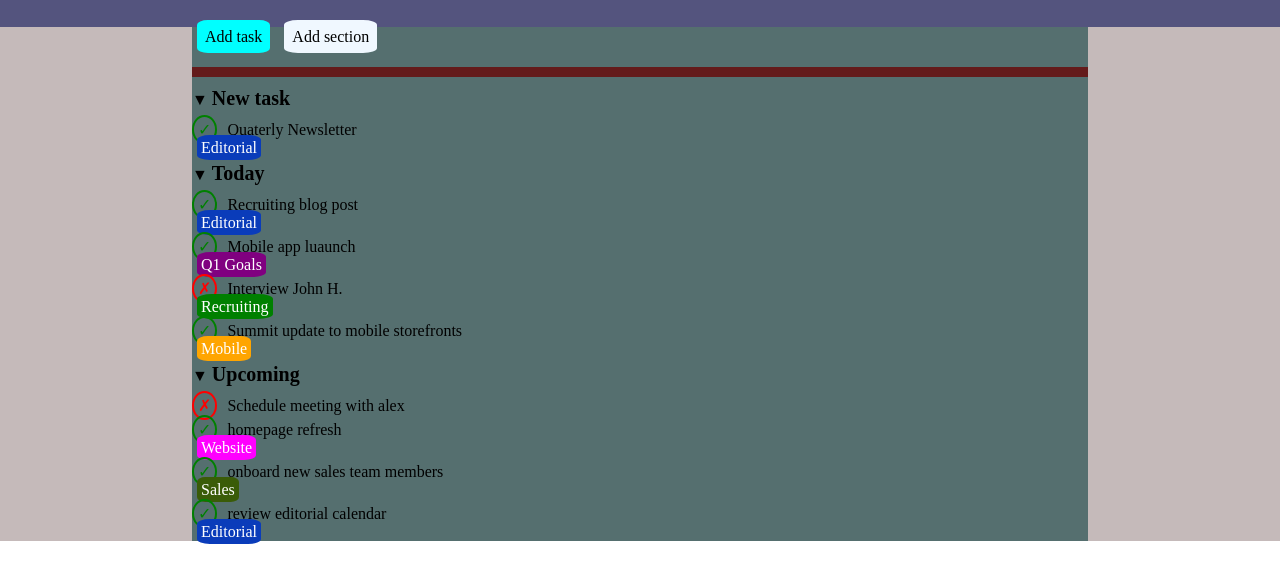
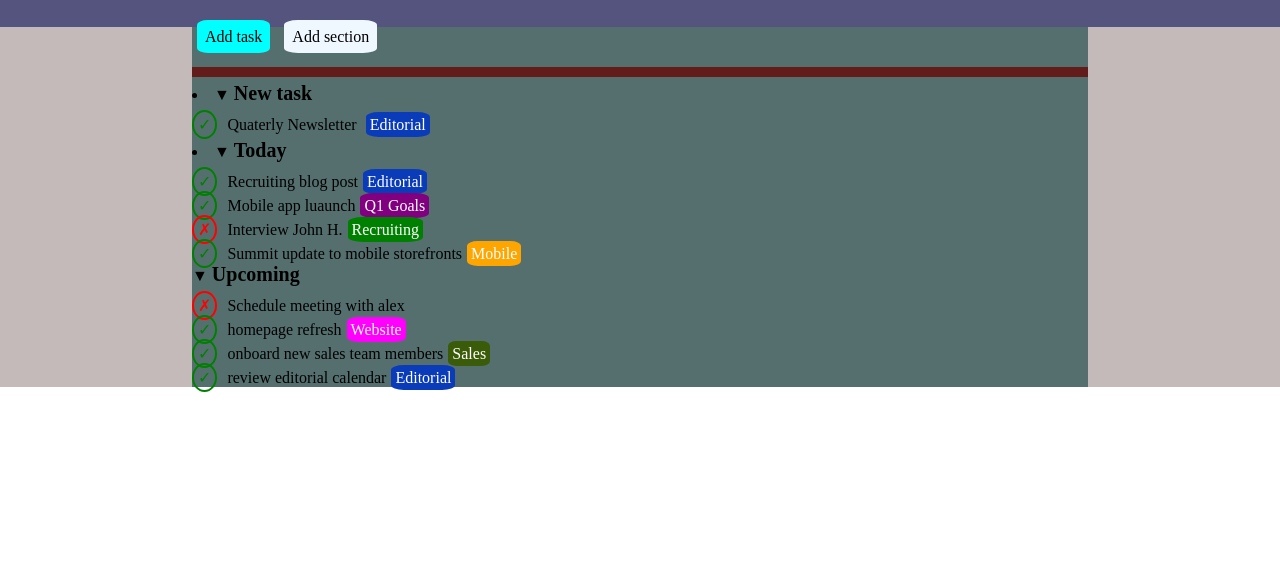
Before and after one commit to andrealangianese/html-css-toboolist, a plain HTML site: page index.html in a window 1280 px wide. Shown: the part 53-636 px from the top of the page. Drawn offline with Linux system fonts and the light colour scheme.

Commit message:
da modificare struttura di ul

```diff
--- a/index.html
+++ b/index.html
@@ -24,32 +24,35 @@
                     <span class="nav-botton blue-botton">Add task</span>
                     <span class="nav-botton"> Add section</span>
                 </div>
-                <ul>
+                <div>
                     <li>&#9660;
                         <span class="titoli-enfatizzati">New task</span>
                     </li>
                     <ul>
-                        <li><span class="cerchio-generale verde" > &check;</span>Quaterly Newsletter</li><span class="generale-bottoni">Editorial</span>
+                        <li><span class="cerchio-generale verde" > &check;</span>Quaterly Newsletter <span class="generale-bottoni">Editorial</span></li>
                     </ul>
                     <li>&#9660;
                         <span class="titoli-enfatizzati">Today</span>
                     </li>
                     <ul>
-                        <li><span class="cerchio-generale verde" > &check;</span>Recruiting blog post</li><span class="generale-bottoni">Editorial</span>
-                        <li><span class="cerchio-generale verde" > &check;</span>Mobile app luaunch</li><span class="generale-bottoni viola">Q1 Goals</span>
-                        <li><span class="cerchio-generale rosso" > &cross;</span>Interview John H.</li><span class="generale-bottoni verde-botton">Recruiting</span>
-                        <li><span class="cerchio-generale verde" > &check;</span>Summit update to mobile storefronts</li><span class="generale-bottoni arancio">Mobile</span>
+                        <li><span class="cerchio-generale verde" > &check;</span>Recruiting blog post<span class="generale-bottoni">Editorial</span></li>
+
+                        <li><span class="cerchio-generale verde" > &check;</span>Mobile app luaunch<span class="generale-bottoni viola">Q1 Goals</span></li>
+
+                        <li><span class="cerchio-generale rosso" > &cross;</span>Interview John H.<span class="generale-bottoni verde-botton">Recruiting</span></li>
+
+                        <li><span class="cerchio-generale verde" > &check;</span>Summit update to mobile storefronts<span class="generale-bottoni arancio">Mobile</span></li>
+
                     </ul>
-                    <li>&#9660;
+                    &#9660;
                         <span class="titoli-enfatizzati">Upcoming</span>
-                    </li>
                     <ul>
                         <li><span class="cerchio-generale rosso" > &cross;</span>Schedule meeting with alex</li>
-                        <li><span class="cerchio-generale verde" > &check;</span>homepage refresh</li><span class="generale-bottoni fucsia">Website</span>
-                        <li><span class="cerchio-generale verde" > &check;</span>onboard new sales team members</li><span class="generale-bottoni lime">Sales</span>
-                        <li><span class="cerchio-generale verde" > &check;</span>review editorial calendar</li><span class="generale-bottoni">Editorial</span>
+                        <li><span class="cerchio-generale verde" > &check;</span>homepage refresh<span class="generale-bottoni fucsia">Website</span></li>
+                        <li><span class="cerchio-generale verde" > &check;</span>onboard new sales team members<span class="generale-bottoni lime">Sales</span></li>
+                        <li><span class="cerchio-generale verde" > &check;</span>review editorial calendar<span class="generale-bottoni">Editorial</span></li>
                     </ul>
-                </ul>
+                </div>
             </div>
         </main>
     </div>
```
